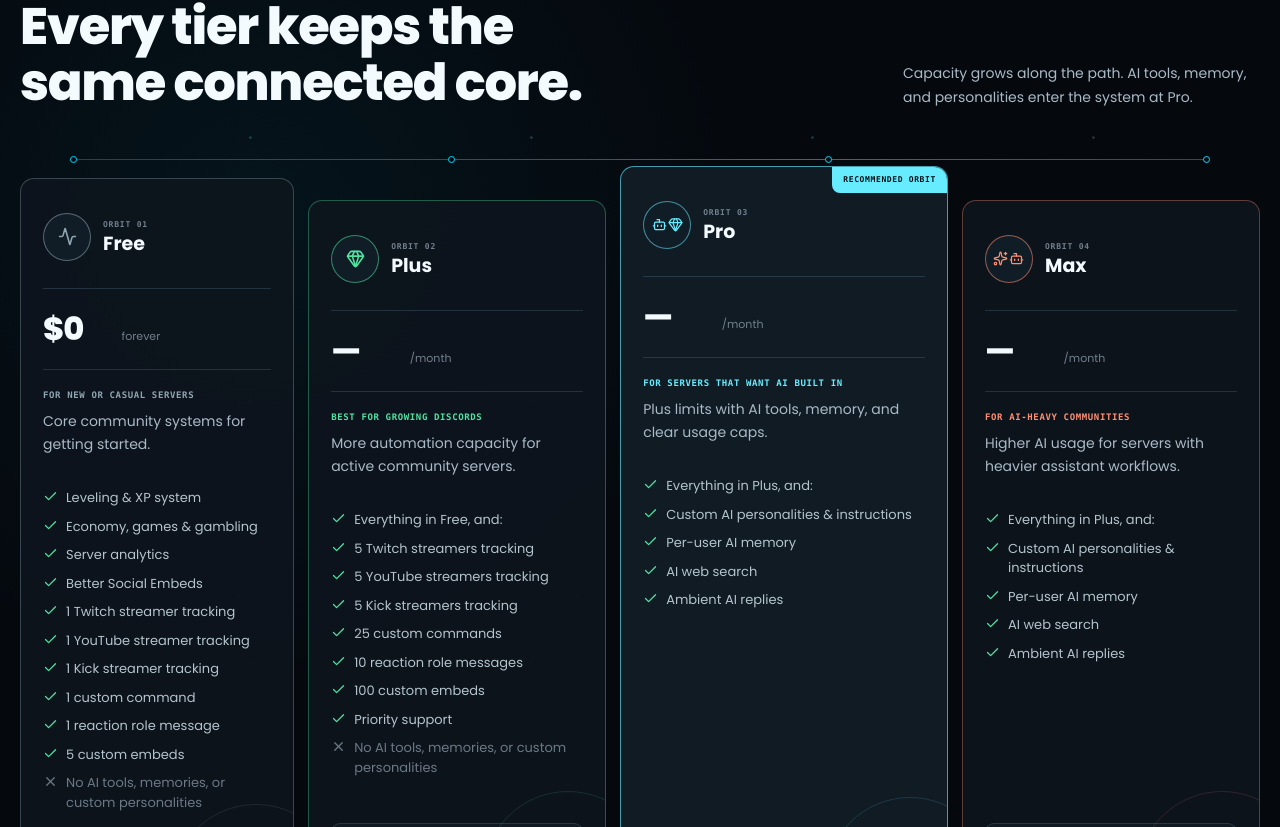
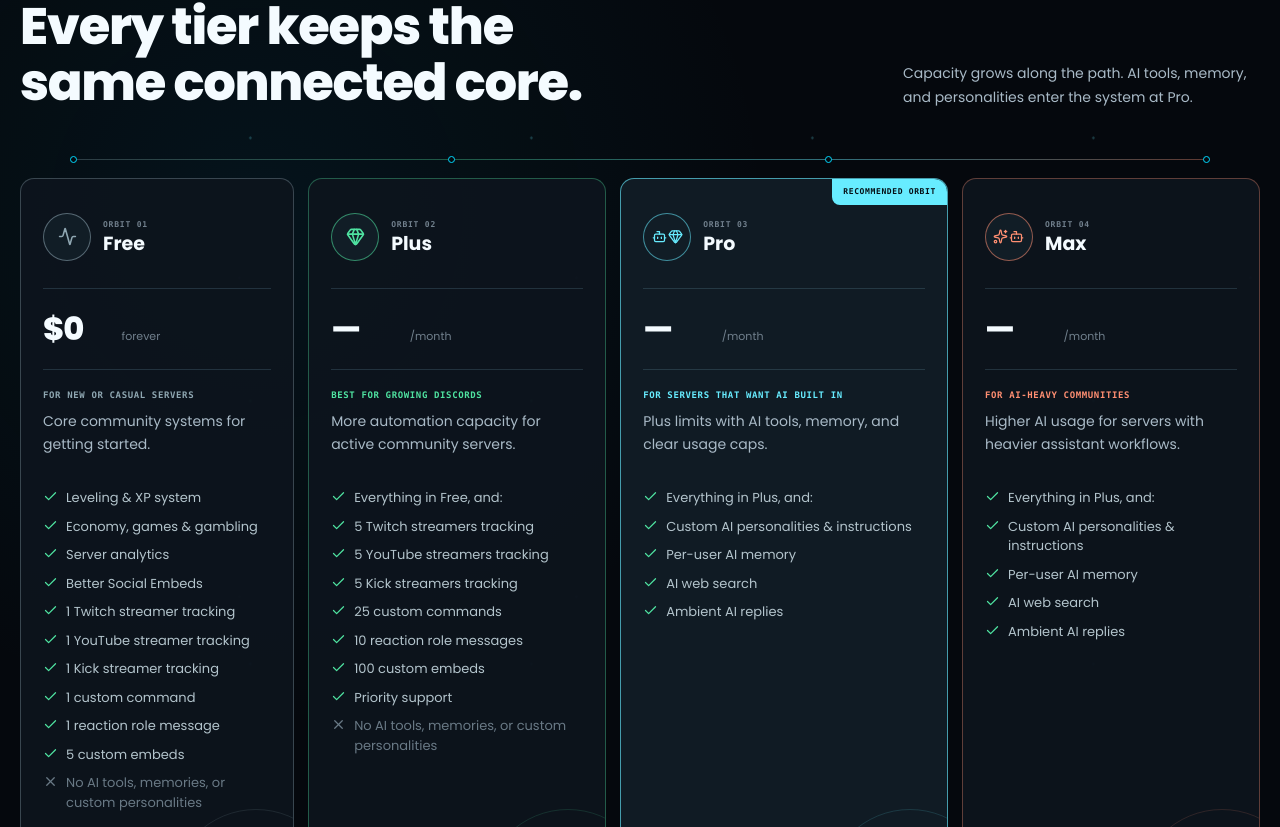
Before and after one commit to acosmic/acosmibot-website, a React (Vite) app: page /pricing in a window 1280 px wide. Shown: the part 1073-1900 px from the top of the page. Built offline with nearby package versions, Linux system fonts and the light colour scheme; no server answers.

Commit message:
Keep pricing plan cards aligned
Knowledge-Ref: chg-20260809-pricing-card-alignment

```diff
--- a/src/pages/PremiumPage.tsx
+++ b/src/pages/PremiumPage.tsx
@@ -131,16 +131,22 @@ const buildCatalogFeatures = (def: TierCardDef, catalog: SubscriptionCatalogRow[
   const rows = catalogRowsForTier(catalog, def.tier);
   const quotas = quotasByTier[def.tier] ?? rows[0]?.quotas;
   if (!quotas) return def.features;
-  const features = [
-    `AI chat - ${quotas.daily_ai_actions.toLocaleString()}/day and ${quotas.monthly_ai_actions.toLocaleString()}/month`,
-  ];
+  const aiChatFeature = {
+    text: `AI chat - ${quotas.daily_ai_actions.toLocaleString()}/day and ${quotas.monthly_ai_actions.toLocaleString()}/month`,
+  };
+  const features = [...def.features];
+  const firstUnavailableFeature = features.findIndex((feature) => feature.disabled);
+
+  if (firstUnavailableFeature >= 0) features.splice(firstUnavailableFeature, 0, aiChatFeature);
+  else features.push(aiChatFeature);
+
   if (def.tier === 'pro' || def.tier === 'max') {
     features.push(
-      `${quotas.image_monthly_limit.toLocaleString()} medium images/month`,
-      `${quotas.image_analysis_monthly_limit.toLocaleString()} vision analyses/month`,
+      { text: `${quotas.image_monthly_limit.toLocaleString()} medium images/month` },
+      { text: `${quotas.image_analysis_monthly_limit.toLocaleString()} vision analyses/month` },
     );
   }
-  return [...def.features, ...features.map((text) => ({ text }))];
+  return features;
 };
 
 export const PricingPage: React.FC = () => {
--- a/src/styles/pricing.css
+++ b/src/styles/pricing.css
@@ -534,14 +534,14 @@
     display: grid;
     grid-template-columns: 0.92fr 1fr 1.1fr 1fr;
     gap: 14px;
-    align-items: start;
+    align-items: stretch;
     overflow: visible;
 }
 
 .pricing-tier {
     --tier-color: #8fa7b2;
     position: relative;
-    min-height: 690px;
+    min-height: 730px;
     display: flex;
     flex-direction: column;
     padding: 30px 22px 22px;
@@ -563,12 +563,11 @@
     pointer-events: none;
 }
 
-.pricing-tier--plus { --tier-color: #4fe3a1; margin-top: 22px; }
-.pricing-tier--pro { --tier-color: #67ecff; margin-top: -12px; }
-.pricing-tier--max { --tier-color: #ff8f72; margin-top: 22px; }
+.pricing-tier--plus { --tier-color: #4fe3a1; }
+.pricing-tier--pro { --tier-color: #67ecff; }
+.pricing-tier--max { --tier-color: #ff8f72; }
 
 .pricing-tier.is-primary {
-    min-height: 730px;
     background: #101b24;
     border-color: rgba(103, 236, 255, 0.62);
 }
```
